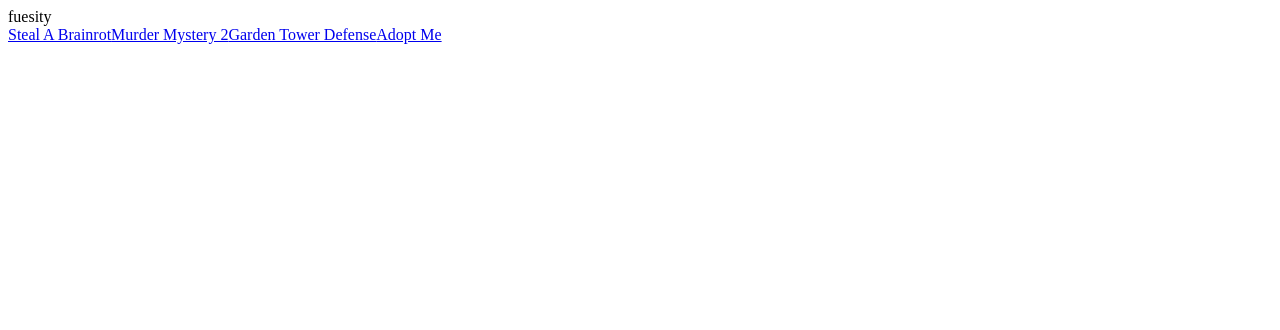
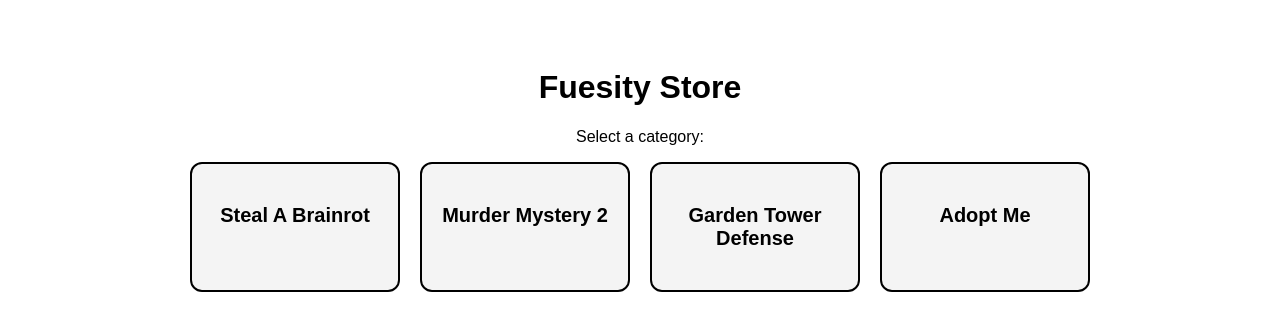
Before and after one commit to fuesity/fuesity, a Next.js app: page / in a window 1280 px wide. Shown: the top 330 px of the page. Built offline with nearby package versions, Linux system fonts and the light colour scheme.

Commit message:
Update index.tsx

```diff
--- a/pages/index.tsx
+++ b/pages/index.tsx
@@ -1,29 +1,41 @@
-// pages/index.tsx
 import Link from "next/link";
 
 export default function Home() {
-  const cats = [
-    { slug: "brainrot", title: "Steal A Brainrot" },
-    { slug: "mm2", title: "Murder Mystery 2" },
-    { slug: "gtd", title: "Garden Tower Defense" },
-    { slug: "adoptme", title: "Adopt Me" },
+  const categories = [
+    { name: "Steal A Brainrot", url: "/products/brainrot" },
+    { name: "Murder Mystery 2", url: "/products/mm2" },
+    { name: "Garden Tower Defense", url: "/products/gtd" },
+    { name: "Adopt Me", url: "/products/adoptme" },
   ];
 
   return (
-    <main className="min-h-screen bg-black text-white">
-      <header className="p-4 text-center text-2xl font-bold">fuesity</header>
+    <div style={{ fontFamily: "Arial", textAlign: "center", padding: "40px" }}>
+      <h1>Fuesity Store</h1>
+      <p>Select a category:</p>
 
-      <section className="px-4 pb-8 grid gap-4 max-w-md mx-auto">
-        {cats.map((c) => (
-          <Link
-            key={c.slug}
-            href={`/c/${c.slug}`}
-            className="rounded-2xl h-20 flex items-center justify-center text-lg font-semibold bg-neutral-900 border border-neutral-800 active:scale-[0.98] transition"
-          >
-            {c.title}
+      <div style={{
+        display: "grid",
+        gridTemplateColumns: "repeat(auto-fit, minmax(200px, 1fr))",
+        gap: "20px",
+        maxWidth: "900px",
+        margin: "auto",
+      }}>
+        {categories.map((c, i) => (
+          <Link key={i} href={c.url} style={{
+            display: "block",
+            border: "2px solid black",
+            padding: "40px 20px",
+            borderRadius: "12px",
+            fontSize: "20px",
+            background: "#f4f4f4",
+            textDecoration: "none",
+            color: "black",
+            fontWeight: "bold",
+          }}>
+            {c.name}
           </Link>
         ))}
-      </section>
-    </main>
+      </div>
+    </div>
   );
 }
```
